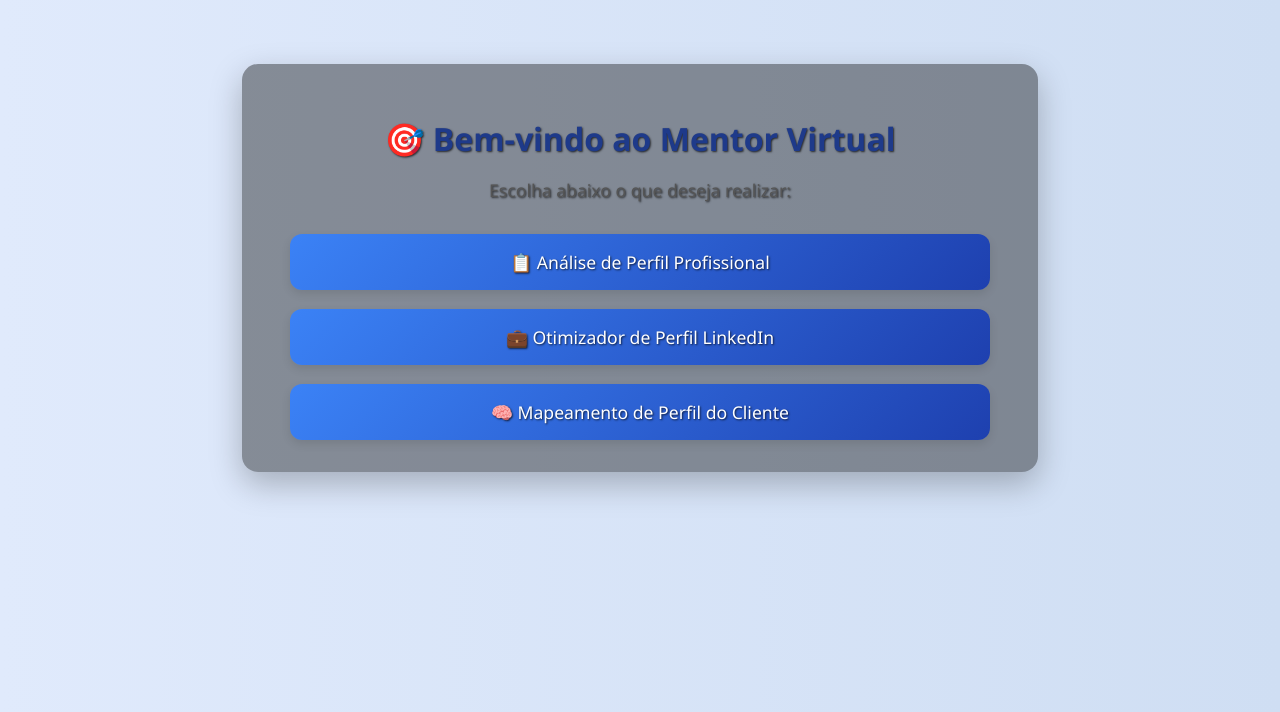
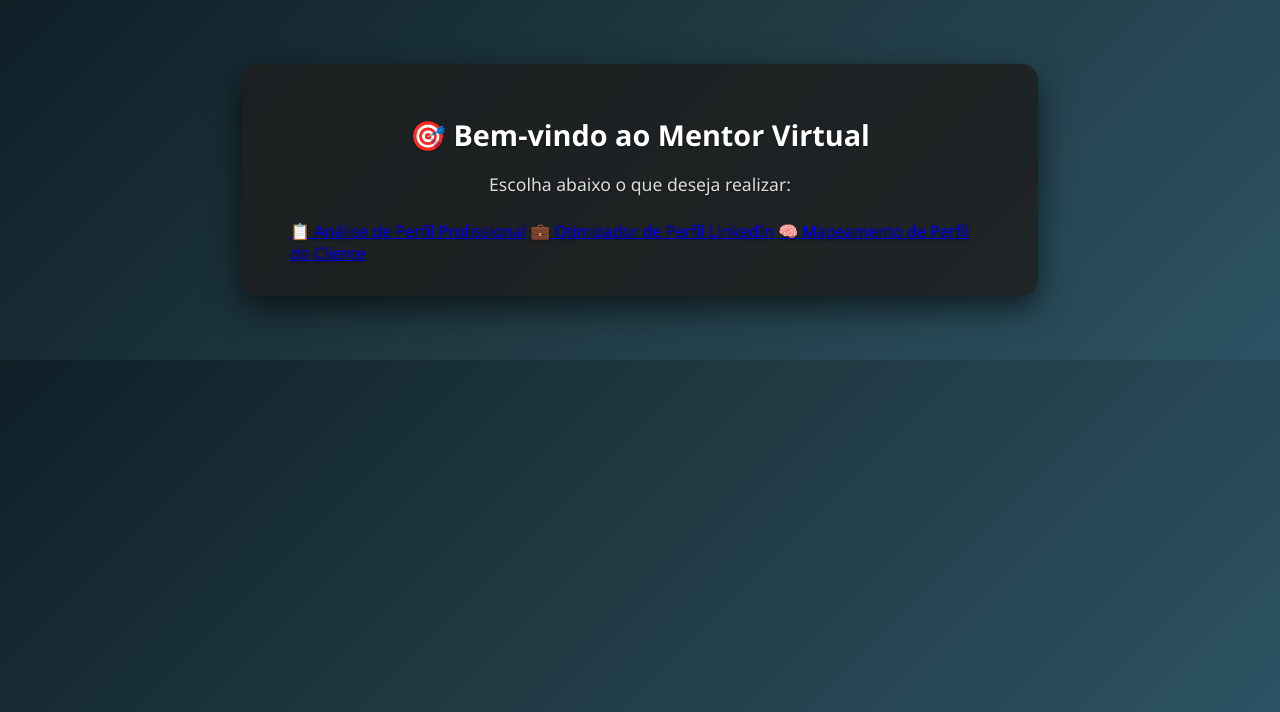
Before and after one commit to lega-nft/mentorvirtual, a FastAPI app: page / in a window 1280 px wide. Shown: the top 712 px of the page. Run offline with FastAPI, Linux system fonts and the light colour scheme.

Commit message:
Update style.css

```diff
--- a/static/style.css
+++ b/static/style.css
@@ -1,95 +1,87 @@
+/* Fundo escuro com gradiente */
 body {
   margin: 0;
-  font-family: 'Segoe UI', Tahoma, Geneva, Verdana, sans-serif;
-  background: linear-gradient(to right, #e0eafc, #cfdef3);
-  color: #333;
+  padding: 0;
+  font-family: 'Segoe UI', sans-serif;
+  background: linear-gradient(135deg, #0f2027, #203a43, #2c5364);
+  color: #ffffff;
 }
 
+/* Container central com fundo translúcido */
 .container {
   max-width: 700px;
   margin: 4rem auto;
   padding: 2rem 3rem;
-  background: rgba(0, 0, 0, 0.4);
+  background: rgba(30, 30, 30, 0.85);
   border-radius: 16px;
-  box-shadow: 0 12px 32px rgba(0, 0, 0, 0.25);
-  color: #ffffff;
+  box-shadow: 0 12px 32px rgba(0, 0, 0, 0.6);
+  color: #f1f1f1;
   font-size: 1rem;
   font-weight: 400;
-  text-shadow: 1px 1px 2px rgba(0, 0, 0, 0.7);
+  text-shadow: 0 1px 2px rgba(0, 0, 0, 0.5);
 }
 
+/* Títulos */
 .title {
+  font-size: 1.8rem;
+  font-weight: bold;
+  margin-bottom: 0.5rem;
   text-align: center;
-  font-size: 2rem;
-  color: #1e3a8a;
-  margin-bottom: 1rem;
+  color: #ffffff;
 }
 
+/* Subtítulo */
 .subtitle {
+  font-size: 1.1rem;
+  margin-bottom: 1.5rem;
   text-align: center;
-  font-size: 1.1rem;
-  color: #555;
-  margin-bottom: 2rem;
+  color: #dddddd;
 }
 
-.card-grid {
-  display: flex;
-  flex-direction: column;
-  gap: 1.2rem;
+/* Inputs e textarea */
+input[type="text"],
+input[type="email"],
+textarea {
+  width: 100%;
+  padding: 0.8rem;
+  margin-bottom: 1.2rem;
+  border: none;
+  border-radius: 8px;
+  font-size: 1rem;
+  background: #2c2c2c;
+  color: #ffffff;
 }
 
-.card {
-  display: block;
-  text-align: center;
-  background: linear-gradient(135deg, #3b82f6, #1e40af);
-  color: white;
-  text-decoration: none;
-  padding: 1rem;
-  font-size: 1.1rem;
-  font-weight: 500;
-  border-radius: 12px;
-  transition: all 0.3s ease;
-  box-shadow: 0 4px 10px rgba(0, 0, 0, 0.1);
-}
-
-.card:hover {
-  transform: translateY(-3px);
-  background: linear-gradient(135deg, #2563eb, #1e3a8a);
-  box-shadow: 0 8px 20px rgba(0, 0, 0, 0.15);
-}
-
-.form {
-  display: flex;
-  flex-direction: column;
-  gap: 1rem;
-}
-
-label {
-  font-weight: bold;
-}
-
-input[type="text"], input[type="url"], textarea {
+/* Botão com gradiente */
+button {
   width: 100%;
-  padding: 0.8rem;
-  font-size: 1rem;
-  border: 1px solid #ccc;
+  padding: 0.9rem;
+  background: linear-gradient(90deg, #00c6ff, #0072ff);
+  border: none;
   border-radius: 8px;
-  background: #f9fafb;
-}
-
-button {
-  background: linear-gradient(135deg, #3b82f6, #1e40af);
-  color: white;
-  padding: 0.9rem;
   font-size: 1rem;
   font-weight: bold;
-  border: none;
-  border-radius: 10px;
+  color: #fff;
   cursor: pointer;
-  transition: all 0.3s ease;
+  transition: background 0.3s ease;
 }
 
 button:hover {
-  background: linear-gradient(135deg, #2563eb, #1e3a8a);
-  transform: translateY(-2px);
+  background: linear-gradient(90deg, #0072ff, #00c6ff);
 }
+
+/* Para links como botão */
+a.button-link {
+  display: inline-block;
+  text-decoration: none;
+  background: linear-gradient(90deg, #00c6ff, #0072ff);
+  color: #fff;
+  padding: 0.8rem 1.5rem;
+  border-radius: 8px;
+  font-weight: bold;
+  transition: background 0.3s ease;
+}
+
+a.button-link:hover {
+  background: linear-gradient(90deg, #0072ff, #00c6ff);
+}
```
